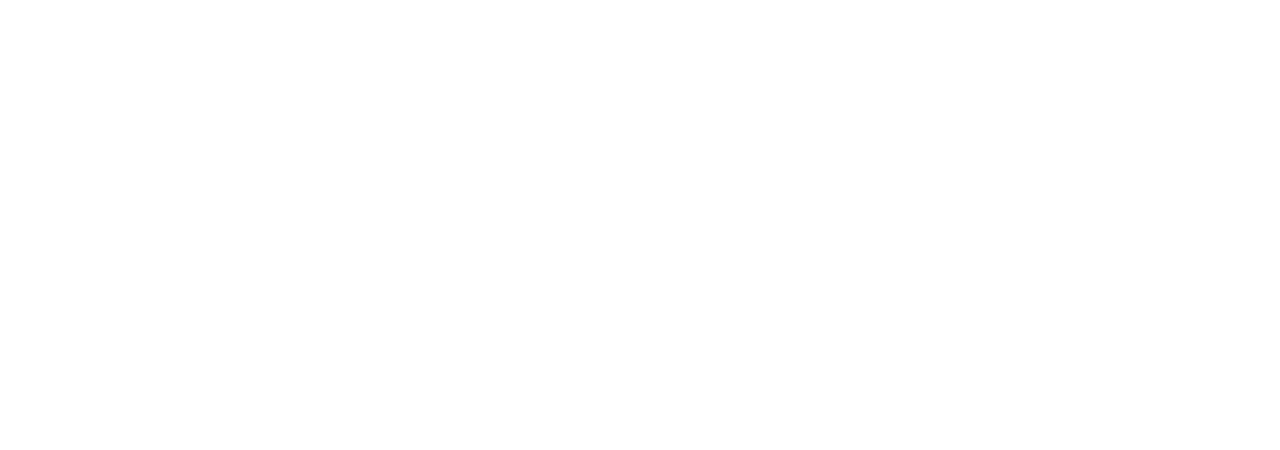
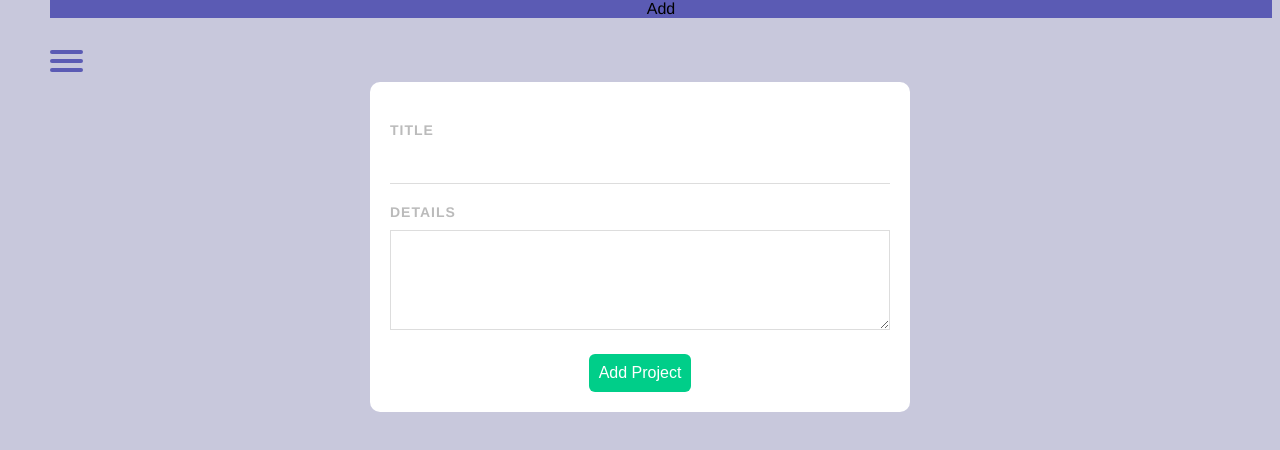
Before and after one commit to ParisPantoulas/To-Do, a Vue app in the folder to-do/: page /addplan in a window 1280 px wide. Before the commit this address had no page. Shown: the top 450 px of the page. Built offline with nearby package versions, Linux system fonts and the light colour scheme.

Commit message:
Adding App view and db.json

```diff
--- /dev/null
+++ b/to-do/data/db.json
@@ -0,0 +1,16 @@
+{
+    "plans": [
+        {
+            "id": 1,
+            "title": "Create new homepage banner",
+            "details": "Lorem ipsum AGAIN",
+            "complete": true
+          },
+          {
+            "id": 2,
+            "title": "Make marketing email",
+            "details": "Lorem ipsum",
+            "complete": false
+          }
+    ]
+}
--- a/to-do/src/App.vue
+++ b/to-do/src/App.vue
@@ -1,6 +1,19 @@
 <template>
+  <div>
+    <Sidebar />
+  </div>
   <router-view/>
 </template>
+
+<script>
+import Sidebar from '@/components/Sidebar.vue';
+
+export default {
+  name: 'HomeView',
+  components: { Sidebar }
+}
+
+</script>
 
 <style>
 #app {
@@ -8,19 +21,12 @@
   -webkit-font-smoothing: antialiased;
   -moz-osx-font-smoothing: grayscale;
   text-align: center;
-  color: #2c3e50;
+
 }
 
-nav {
-  padding: 30px;
-}
-
-nav a {
-  font-weight: bold;
-  color: #2c3e50;
-}
-
-nav a.router-link-exact-active {
-  color: #42b983;
+body {
+  min-height: 100vh;
+  min-width: 100vh;
+  background-color: rgb(200, 200, 220);
 }
 </style>
--- a/to-do/src/components/Sidebar.vue
+++ b/to-do/src/components/Sidebar.vue
@@ -1,5 +1,5 @@
 <template>
-<nav role="navigation">
+<nav class="navigation">
   <div id="menuToggle">
     <input type="checkbox" />
     <span></span>
@@ -7,8 +7,12 @@
     <span></span>
 
     <ul id="menu">
-      <a href="#"><li>Home</li></a>
-      <a href="#"><li>Add plan</li></a>
+      <li>
+        <router-link :to="{ name: 'home'}">Home</router-link>
+      </li>
+      <li>
+        <router-link :to="{ name: 'Addplan'}">Add plan</router-link>
+      </li>
     </ul>
   </div>
 </nav>
@@ -25,9 +29,14 @@ export default {
 {
   margin: 0;
   padding: 0;
-  background: #232323;
-  color: #cdcdcd;
   font-family: "Avenir Next", "Avenir", sans-serif;
+}
+
+.navigation {
+  position: absolute;
+  top: 0px;
+  left: 0px;
+  min-height: 100vh
 }
 
 #menuToggle
@@ -48,7 +57,7 @@ export default {
 
 #menuToggle a:hover
 {
-  color: tomato;
+  color: rgb(145, 115, 192);
 }
 
 
@@ -59,7 +68,7 @@ export default {
   height: 32px;
   position: absolute;
   top: -7px;
-  left: -5px;
+  left: -15px;
   cursor: pointer;
   opacity: 0;
   z-index: 2;
@@ -72,7 +81,7 @@ export default {
   height: 4px;
   margin-bottom: 5px;
   position: relative;
-  background: #cdcdcd;
+  background: rgb(91, 91, 180);
   border-radius: 3px;
   z-index: 1;
   transform-origin: 4px 0px;
@@ -109,24 +118,24 @@ export default {
 #menu
 {
   position: absolute;
-  width: 300px;
+  width: 115px;
   margin: -100px 0 0 -50px;
   padding: 50px;
   padding-top: 125px;
 
-  background: #ededed;
+  background:  rgb(91, 91, 180);
   list-style-type: none;
   -webkit-font-smoothing: antialiased;
 
   transform-origin: 0% 0%;
   transform: translate(-100%, 0);
-  transition: transform 0.5s cubic-bezier(0.77,0.2,0.05,1.0);
+  transition: transform 0.5s;
 }
 
 #menu li
 {
   padding: 10px 0;
-  font-size: 22px;
+  font-size: 20px;
 }
 
 #menuToggle input:checked ~ ul
--- a/to-do/src/router/index.js
+++ b/to-do/src/router/index.js
@@ -1,11 +1,17 @@
 import { createRouter, createWebHistory } from 'vue-router'
 import HomeView from '../views/HomeView.vue'
+import Addplan from '../views/Addplan.vue'
 
 const routes = [
   {
     path: '/',
     name: 'home',
     component: HomeView
+  },
+  {
+    path: '/addplan',
+    name: 'Addplan',
+    component: Addplan
   }
 ]
 
--- /dev/null
+++ b/to-do/src/views/Addplan.vue
@@ -0,0 +1,71 @@
+<template>
+    <div class="addplan">
+      Add
+    </div>
+
+    <form>
+        <label>Title</label>
+        <input type="text" v-model="title" required>
+        <label>Details</label>
+        <textarea v-model="details" required></textarea>
+        <button>Add Project</button>
+    </form>
+  </template>
+
+  <script>
+  export default {
+    name: 'HomeView',
+  }
+  </script>
+
+  <style>
+  .addplan {
+    background-color: rgb(91, 91, 180);
+    text-align: center;
+    margin-left: 42px;
+    margin-top: -8px;
+  }
+
+  form {
+    background: white;
+    padding: 20px;
+    border-radius: 10px;
+    display: inline-block;
+    text-align: left;
+    width: 500px;
+    margin-top: 8vh;
+}
+label {
+    display: block;
+    color: #bbb;
+    text-transform: uppercase;
+    font-size: 14px;
+    font-weight: bold;
+    letter-spacing: 1px;
+    margin: 20px 0 10px 0
+}
+input {
+    padding: 10px;
+    border: 0;
+    border-bottom: 1px solid #ddd;
+    width: 100%;
+    box-sizing: border-box;
+}
+textarea {
+    border: 1px solid #ddd;
+    padding: 10px;
+    width: 100%;
+    box-sizing: border-box;
+    height: 100px;
+}
+form button {
+    display: block;
+    margin: 20px auto 0;
+    background: #00ce89;
+    color: white;
+    padding: 10px;
+    border: 0;
+    border-radius: 6px;
+    font-size: 16px;
+}
+  </style>
--- a/to-do/src/views/HomeView.vue
+++ b/to-do/src/views/HomeView.vue
@@ -1,16 +1,21 @@
 <template>
-  <Sidebar />
   <div class="home">
-
+    Home
   </div>
 
 </template>
 
 <script>
-import Sidebar from '@/components/Sidebar.vue';
-
 export default {
   name: 'HomeView',
-  components: { Sidebar }
 }
 </script>
+
+<style>
+.home {
+  background-color: rgb(91, 91, 180);
+  text-align: center;
+  margin-left: 42px;
+  margin-top: -8px;
+}
+</style>
```
